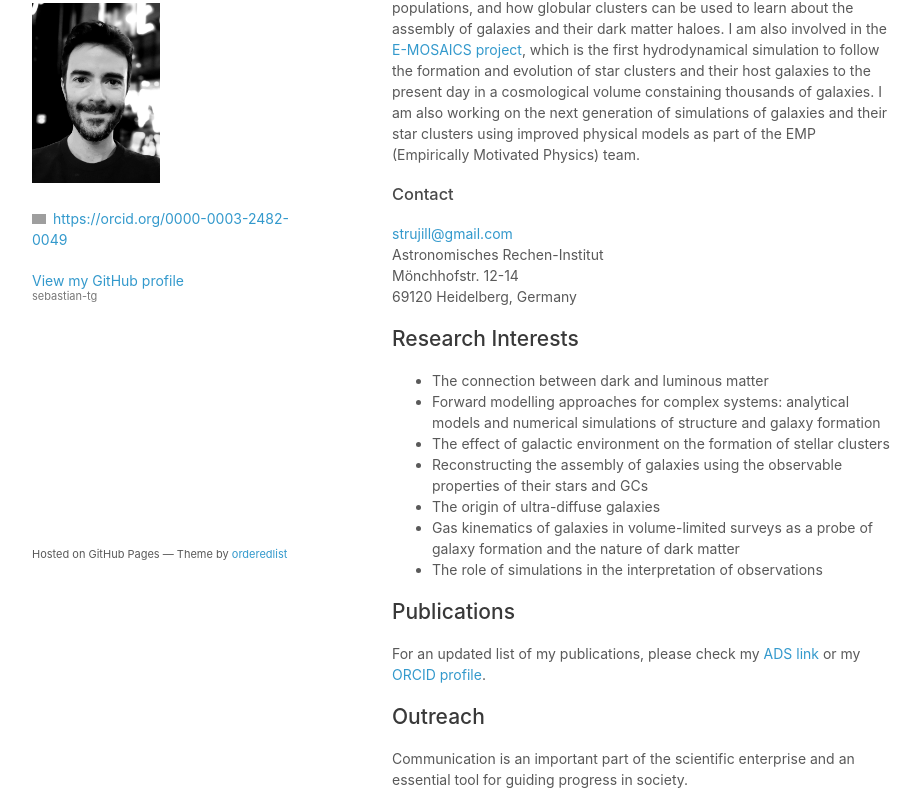
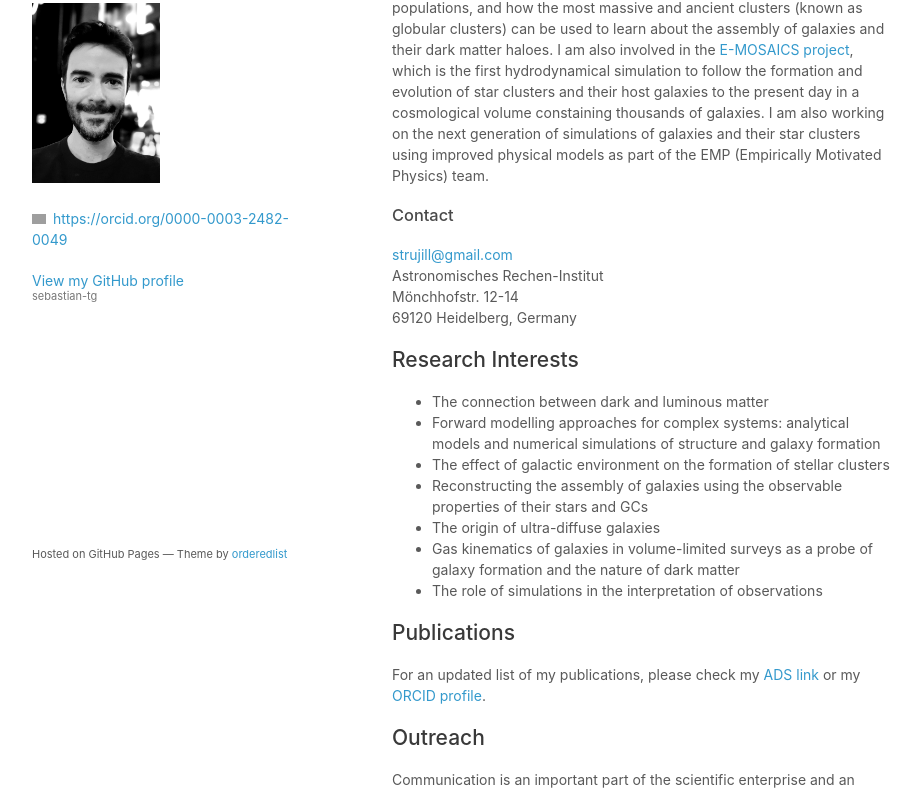
Before and after one commit to sebastian-tg/sebastian-tg.github.io, a plain HTML site: page index.html in a window 1280 px wide. Shown: the part 167-961 px from the top of the page, without its empty margins (178-1098 px from the left). Drawn offline with Linux system fonts and the light colour scheme; grey boxes are pictures that could not be loaded.

Commit message:
Update index.html

```diff
--- a/index.html
+++ b/index.html
@@ -30,10 +30,13 @@
       <section>
         <h2>About me</h2>
 
-        <p>I am currently a postdoctoral researcher at the <a href="https://zah.uni-heidelberg.de/institutes/ari/" title="Zentrum für Astronomie">Zentrum für Astronomie</a>
-          at Heidelberg University. As a member of the <a href="https://wwwstaff.ari.uni-heidelberg.de/MUSTANG/Home.html" title="MUSTANG">MUSTANG</a>
-          research group, I investigate how galaxies shape the properties of their star clusters populations, and how globular clusters
-          can be used to learn about the assembly of galaxies and their dark matter haloes. I am also involved in the
+        <p>I am currently a postdoctoral researcher at the
+          <a href="https://zah.uni-heidelberg.de/institutes/ari/" title="Zentrum für Astronomie">Zentrum für Astronomie</a>
+          at Heidelberg University. As a member of the
+          <a href="https://wwwstaff.ari.uni-heidelberg.de/MUSTANG/Home.html" title="MUSTANG">MUSTANG</a>
+          research group, I investigate how galaxies shape the properties of their star cluster populations, and how the
+          most massive and ancient clusters (known as globular clusters) can be used to learn about the assembly of
+          galaxies and their dark matter haloes. I am also involved in the
           <a href="https://www.astro.ljmu.ac.uk/~astjpfef/e-mosaics/" title="E-MOSAICS project">E-MOSAICS project</a>,
           which is the first hydrodynamical simulation to follow the formation and evolution of star clusters and their
           host galaxies to the present day in a cosmological volume constaining thousands of galaxies.
```
